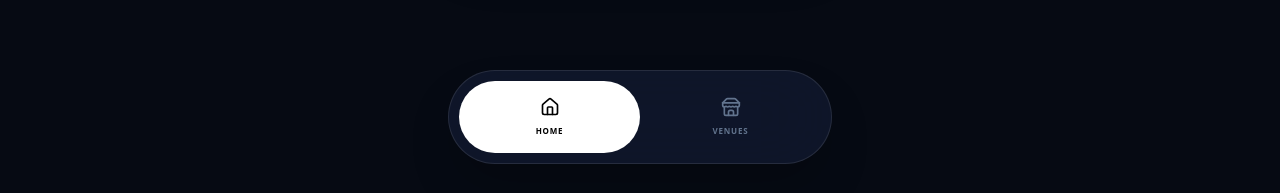
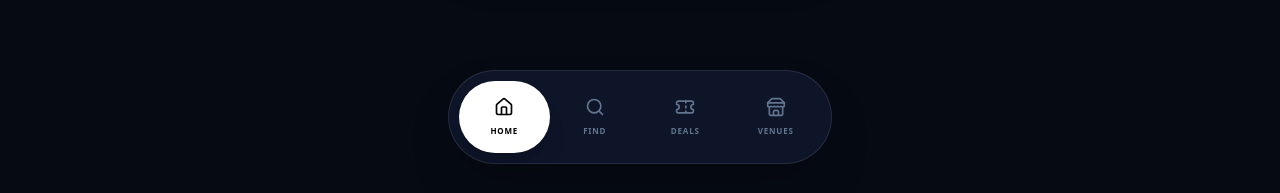
Before and after one commit to andywerber-beep/LUNX2, a React (Vite) app: page / in a window 1280 px wide. Both pictures are taken after a click on the button "LAUNCH". Shown: the part 604-797 px from the top of the page. Built offline with nearby package versions, Linux system fonts and the light colour scheme.

Commit message:
Refactor map styles and navigation structure
Removed unnecessary styles from the map initialization and updated the navigation structure to restore 4-tab navigation. Adjusted the profile overlay and persona control sections for clarity.

```diff
--- a/src/App.jsx
+++ b/src/App.jsx
@@ -68,16 +68,12 @@ export default function LUNXApp() {
     if (!mapRef.current || !window.google) return;
     const map = new window.google.maps.Map(mapRef.current, {
       center: { lat: 50.8225, lng: -0.1372 }, zoom: 15, disableDefaultUI: true,
-      styles: [
-        { featureType: "all", elementType: "labels.text.fill", textColor: "#ffffff" },
-        { featureType: "water", elementType: "geometry", color: "#060a13" },
-        { featureType: "landscape", elementType: "geometry", color: "#0a0f1a" }
-      ]
+      styles: [{ featureType: "all", elementType: "labels.text.fill", textColor: "#ffffff" }]
     });
     ALL_VENUES.forEach(v => {
       new window.google.maps.Marker({
         position: { lat: v.lat, lng: v.lng }, map: map,
-        icon: { path: window.google.maps.SymbolPath.CIRCLE, fillColor: '#10b981', fillOpacity: 1, scale: 6, strokeColor: '#ffffff', strokeWeight: 2 }
+        icon: { path: window.google.maps.SymbolPath.CIRCLE, fillColor: '#10b981', fillOpacity: 1, scale: 6 }
       }).addListener("click", () => setBrowsingNode(v));
     });
   };
@@ -106,7 +102,7 @@ export default function LUNXApp() {
   return (
     <div className="min-h-screen bg-[#060a13] text-slate-200 font-sans antialiased relative overflow-x-hidden">
 
-      {/* HEADER: Z-index and pointer-events auto fix */}
+      {/* HEADER: Pointer-events auto for buttons only */}
       <div className="fixed top-6 left-0 right-0 px-6 flex justify-between items-center z-[11000] pointer-events-none">
         <button onClick={() => setShowControl(true)} className="h-10 w-10 bg-slate-900/90 rounded-xl flex items-center justify-center border border-white/10 text-emerald-500 backdrop-blur-md shadow-xl pointer-events-auto active:scale-95 transition-transform"><LayoutGrid size={18}/></button>
         <div className="bg-slate-900/90 px-4 py-1.5 rounded-lg border border-white/10 flex items-center gap-2 backdrop-blur-md shadow-xl pointer-events-auto">
@@ -121,9 +117,9 @@ export default function LUNXApp() {
         </button>
       </div>
 
-      {/* PROFILE OVERLAY: Slides on top correctly */}
+      {/* PROFILE OVERLAY */}
       {isProfileOpen && (
-        <div className="fixed inset-0 bg-[#060a13] z-[10500] p-8 pt-32 animate-in slide-in-from-right duration-300 overflow-y-auto">
+        <div className="fixed inset-0 bg-[#060a13] z-[10000] p-8 pt-32 animate-in slide-in-from-right duration-300 overflow-y-auto">
           <div className="max-w-xs mx-auto text-center space-y-8 pb-32">
             <div className="w-20 h-20 bg-emerald-500 rounded-full mx-auto flex items-center justify-center text-slate-900 text-2xl font-black shadow-2xl">A</div>
             <h2 className="text-2xl font-black uppercase text-white tracking-tighter italic">Alex</h2>
@@ -143,15 +139,15 @@ export default function LUNXApp() {
       {/* MAIN CONTENT AREA */}
       <main className={`max-w-md mx-auto p-6 pt-24 pb-32 transition-all duration-300 ${isProfileOpen ? 'blur-sm opacity-50 pointer-events-none' : 'opacity-100'}`}>
           {mode === 'employee' ? (
-            <div className="space-y-8 animate-in fade-in">
+            <>
               {activeTab === 'home' && (
-                <>
+                <div className="space-y-8 animate-in fade-in">
                   <div className="text-center py-6">
                     <span className="text-sm font-black text-emerald-500 uppercase tracking-[0.25em]">Your nosh awaits</span>
                     <div className="text-6xl font-black text-white my-2 tracking-tighter">£{balance.toFixed(2)}</div>
                   </div>
                   <div className="flex gap-4 overflow-x-auto pb-4 no-scrollbar">
-                    {ALL_VENUES.slice(0, 8).map(v => (
+                    {ALL_VENUES.slice(0, 10).map(v => (
                       <div key={v.id} onClick={() => setBrowsingNode(v)} className="flex-none w-24 cursor-pointer active:scale-95 transition-all">
                         <div className="w-20 h-20 rounded-[2rem] overflow-hidden border border-white/10 shadow-lg mb-2 mx-auto bg-slate-900">
                           <img src={v.img} className="w-full h-full object-cover" onError={(e) => {e.target.src = IMAGE_MAP.FALLBACK}} alt="" />
@@ -164,11 +160,39 @@ export default function LUNXApp() {
                     <div><p className="text-slate-900 font-black text-xs uppercase tracking-tighter leading-none">Scan to Pay</p></div>
                     <div className="bg-white/20 p-4 rounded-3xl"><Camera size={32} className="text-slate-900" /></div>
                   </div>
-                </>
+                </div>
+              )}
+
+              {activeTab === 'discover' && (
+                <div className="space-y-6 animate-in fade-in">
+                  <h2 className="text-3xl font-black uppercase tracking-tighter text-white italic px-2">Find Food</h2>
+                  <div className="grid grid-cols-2 gap-4 pb-12">
+                    {ALL_VENUES.map(v => (
+                      <div key={v.id} className="bg-slate-900 rounded-[2.5rem] overflow-hidden border border-white/5 shadow-xl cursor-pointer active:scale-95" onClick={() => setBrowsingNode(v)}>
+                        <img src={v.img} className="h-32 w-full object-cover" onError={(e) => {e.target.src = IMAGE_MAP.FALLBACK}} alt="" />
+                        <div className="p-4"><p className="text-[10px] font-black text-white uppercase truncate">{v.name}</p></div>
+                      </div>
+                    ))}
+                  </div>
+                </div>
+              )}
+
+              {activeTab === 'deals' && (
+                <div className="space-y-6 animate-in fade-in">
+                  <h2 className="text-3xl font-black uppercase tracking-tighter text-white px-2 italic">Live Deals</h2>
+                  <div className="space-y-4 pb-12">
+                    {ALL_VENUES.map(v => (
+                      <div key={v.id} className="bg-slate-900 p-6 rounded-[2.5rem] border border-white/5 flex items-center gap-5 cursor-pointer active:scale-95" onClick={() => setBrowsingNode(v)}>
+                         <div className="h-12 w-12 bg-emerald-500/10 rounded-2xl flex items-center justify-center text-emerald-500"><Ticket size={24}/></div>
+                         <div className="flex-1 overflow-hidden"><p className="text-[11px] font-black text-white uppercase truncate mb-1">{v.offer}</p><p className="text-[9px] text-slate-500 uppercase tracking-widest">{v.name}</p></div>
+                      </div>
+                    ))}
+                  </div>
+                </div>
               )}
 
               {activeTab === 'venues' && (
-                <div className="space-y-6">
+                <div className="space-y-6 animate-in fade-in">
                     <div className="flex justify-between items-center px-2">
                         <h2 className="text-3xl font-black uppercase tracking-tighter text-white italic">Brighton</h2>
                         <div className="bg-slate-900 p-1 rounded-xl flex border border-white/5">
@@ -193,7 +217,7 @@ export default function LUNXApp() {
                     )}
                 </div>
               )}
-            </div>
+            </>
           ) : (
             <div className="text-center py-20 animate-in fade-in">
               <h2 className="text-2xl font-black text-white uppercase italic">Partner Venue Portal</h2>
@@ -205,12 +229,27 @@ export default function LUNXApp() {
           )}
       </main>
 
-      {/* NAV */}
+      {/* NAV: 4-TAB NAVIGATION RESTORED */}
       <nav className={`fixed bottom-8 left-1/2 -translate-x-1/2 w-[92%] max-w-sm bg-slate-900/95 backdrop-blur-2xl p-2.5 rounded-full flex border border-white/10 shadow-2xl z-[12000] ${isProfileOpen ? 'opacity-0 pointer-events-none' : 'opacity-100 transition-opacity'}`}>
-          {[{ id: 'home', icon: Home, label: 'Home' }, { id: 'venues', icon: Store, label: 'Venues' }].map(tab => (
-            <button key={tab.id} onClick={() => setActiveTab(tab.id)} className={`flex-1 py-4 rounded-full flex flex-col items-center gap-2 transition-all ${activeTab === tab.id ? 'bg-white text-black' : 'text-slate-500'}`}><tab.icon size={20}/><span className="text-[8px] font-black uppercase tracking-widest">{tab.label}</span></button>
+          {[
+            { id: 'home', icon: Home, label: 'Home' },
+            { id: 'discover', icon: Search, label: 'Find' },
+            { id: 'deals', icon: Ticket, label: 'Deals' },
+            { id: 'venues', icon: Store, label: 'Venues' }
+          ].map(tab => (
+            <button key={tab.id} onClick={() => { setIsProfileOpen(false); setActiveTab(tab.id); }} className={`flex-1 py-4 rounded-full flex flex-col items-center gap-2 transition-all ${activeTab === tab.id ? 'bg-white text-black shadow-xl' : 'text-slate-500'}`}><tab.icon size={20}/><span className="text-[8px] font-black uppercase tracking-widest">{tab.label}</span></button>
           ))}
       </nav>
+
+      {/* PERSONA CONTROL */}
+      {showControl && (
+        <div className="fixed inset-0 z-[14000] bg-black/98 flex items-center justify-center p-8" onClick={() => setShowControl(false)}>
+          <div className="w-full max-w-xs bg-white rounded-[4rem] p-10 space-y-4" onClick={e => e.stopPropagation()}>
+            <button onClick={() => { setMode('employee'); setShowControl(false); setActiveTab('home'); }} className={`w-full p-6 text-left text-[11px] font-black uppercase rounded-[2rem] ${mode === 'employee' ? 'bg-slate-900 text-white' : 'bg-slate-50 text-slate-900'}`}>Employee</button>
+            <button onClick={() => { setMode('merchant'); setShowControl(false); }} className={`w-full p-6 text-left text-[11px] font-black uppercase rounded-[2rem] ${mode === 'merchant' ? 'bg-slate-900 text-white' : 'bg-slate-50 text-slate-900'}`}>Partner Venue</button>
+          </div>
+        </div>
+      )}
 
       {/* BROWSING MODAL */}
       {browsingNode && (
@@ -224,17 +263,7 @@ export default function LUNXApp() {
         </div>
       )}
 
-      {/* PERSONA CONTROL */}
-      {showControl && (
-        <div className="fixed inset-0 z-[14000] bg-black/98 flex items-center justify-center p-8" onClick={() => setShowControl(false)}>
-          <div className="w-full max-w-xs bg-white rounded-[4rem] p-10 space-y-4" onClick={e => e.stopPropagation()}>
-            <button onClick={() => { setMode('employee'); setShowControl(false); }} className={`w-full p-6 text-left text-[11px] font-black uppercase rounded-[2rem] ${mode === 'employee' ? 'bg-slate-900 text-white' : 'bg-slate-50 text-slate-900'}`}>Employee</button>
-            <button onClick={() => { setMode('merchant'); setShowControl(false); }} className={`w-full p-6 text-left text-[11px] font-black uppercase rounded-[2rem] ${mode === 'merchant' ? 'bg-slate-900 text-white' : 'bg-slate-50 text-slate-900'}`}>Partner Venue</button>
-          </div>
-        </div>
-      )}
-
-      {/* PAYMENT SCREEN */}
+      {/* PAYMENT AND SUCCESS SCREENS... */}
       {selectedNode && (
         <div className="fixed inset-0 z-[15000] bg-[#060a13] p-10 flex flex-col items-center justify-center text-white text-center animate-in fade-in">
           <h2 className="text-3xl font-black mb-12 uppercase tracking-tighter italic">{selectedNode.name}</h2>
@@ -248,7 +277,6 @@ export default function LUNXApp() {
         </div>
       )}
 
-      {/* SUCCESS SCREEN */}
       {showSuccess && (
         <div className="fixed inset-0 z-[16000] bg-emerald-500 flex flex-col items-center justify-center text-white p-10 text-center animate-in zoom-in">
           <CheckCircle size={100} className="mb-10" />
```
